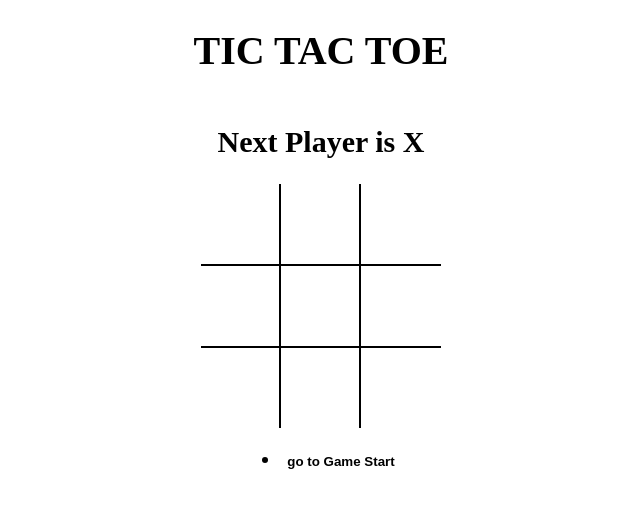
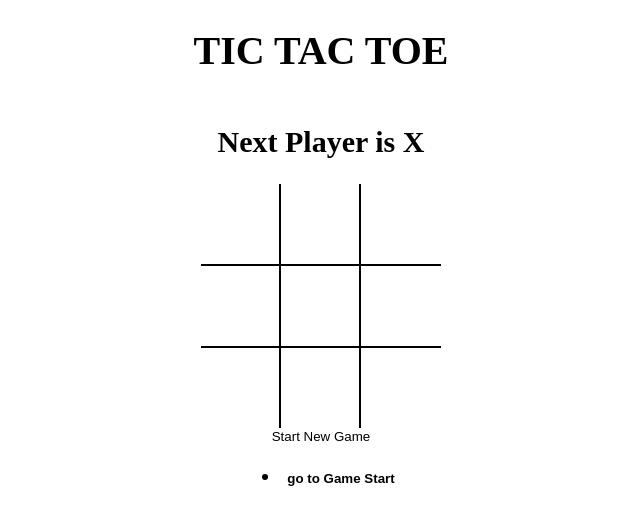
Before and after one commit to ayechico21/ticTacToe, a React (Vite) app: page / in a window 1280 px wide. Shown: the top 524 px of the page, without its empty margins (319-959 px from the left). Built offline with nearby package versions, Linux system fonts and the light colour scheme.

Commit message:
added new game btn

```diff
--- a/src/App.jsx
+++ b/src/App.jsx
@@ -36,11 +36,17 @@ const App = () => {
     setCurrentMove(move);
   };
 
+  const startNewGame = () => {
+    setHistory([{ board: Array(9).fill(null), isXnext: true }]);
+    setCurrentMove(0);
+  };
+
   return (
     <div className="app">
       <h1>TIC TAC TOE</h1>
       <StatusMessage winner={winner} current={current} />
       <Board board={current.board} handleClick={handleClick} />
+      <button onClick={() => startNewGame()}>Start New Game</button>
       <History history={history} moveTo={moveTo} currentMove={currentMove} />
     </div>
   );
```
